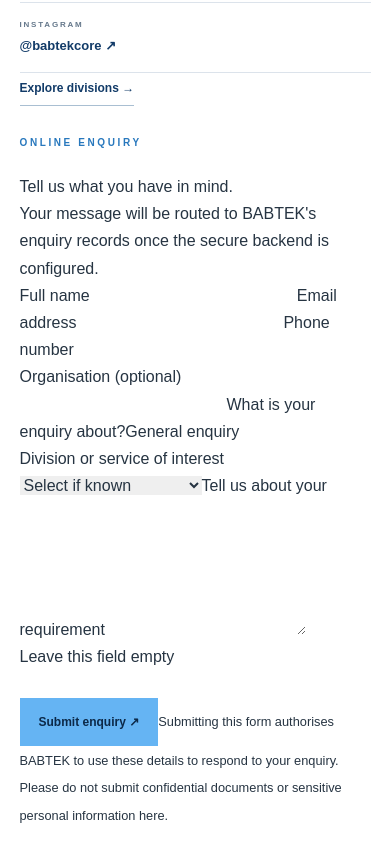
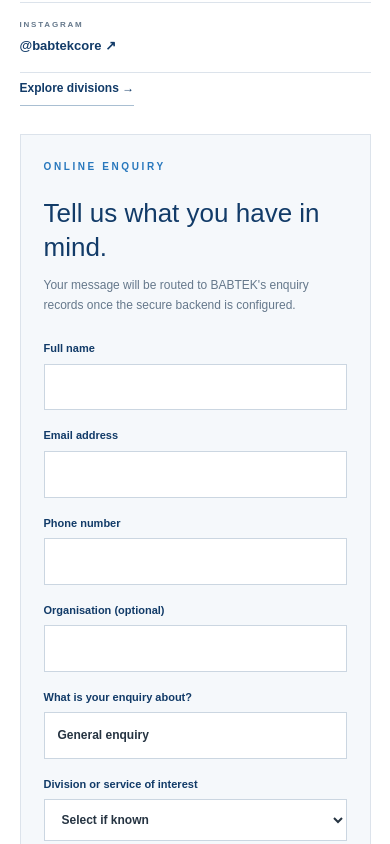
Before and after one commit to babtekcorenigerialimited-cpu/babtek-core-website, a Next.js app: page /contact in a window 390 px wide. Shown: the part 1160-2004 px from the top of the page. Built offline with nearby package versions, Linux system fonts and the light colour scheme.

Commit message:
Style responsive online enquiry form

```diff
--- a/app/globals.css
+++ b/app/globals.css
@@ -143,3 +143,21 @@ a{color:inherit;text-decoration:none}
 .contact-disclaimer{font-size:10px;line-height:1.7;color:var(--muted);max-width:300px;margin-top:8px}
 @media(max-width:900px){.directory-grid{grid-template-columns:repeat(2,1fr)}.detail-grid{gap:45px}.detail-cta{align-items:flex-start;flex-direction:column}}
 @media(max-width:650px){.page-hero{padding:70px 0}.page-hero h1{font-size:42px;letter-spacing:-1.8px}.page-hero-inner>p:last-child{font-size:13px}.directory-grid,.capability-grid,.values-grid,.portfolio-status-grid{grid-template-columns:1fr}.directory-card{min-height:190px;padding:23px}.detail-grid{grid-template-columns:1fr;gap:25px}.capability-section{margin-top:55px}.capability-item{padding:18px}.detail-cta{padding:27px;margin-top:55px}.detail-cta h2{font-size:24px}.values-grid{margin-top:50px}.value-list{margin-top:45px}.product-directory article{align-items:flex-start;flex-direction:column;gap:15px}.portfolio-intro .large-copy{font-size:17px}}
+
+
+.enquiry-panel{padding:34px;background:#f5f8fb;border:1px solid var(--line)}
+.enquiry-panel h2{font-size:26px;line-height:1.3;color:var(--blue);margin:0 0 10px}
+.enquiry-intro{font-size:12px;color:var(--muted);margin:0 0 24px}
+.enquiry-form{display:grid;grid-template-columns:1fr 1fr;gap:16px}
+.enquiry-form label{display:grid;gap:6px;font-size:11px;font-weight:700;color:var(--blue)}
+.enquiry-form input,.enquiry-form select,.enquiry-form textarea{width:100%;border:1px solid #cbd6e1;background:white;padding:12px 13px;font:inherit;font-size:12px;color:var(--ink);border-radius:0;outline-color:var(--mid)}
+.enquiry-form textarea{resize:vertical}
+.enquiry-message{grid-column:1/-1}
+.enquiry-form button{border:0;cursor:pointer;justify-self:start}
+.enquiry-form button:disabled{opacity:.65;cursor:wait}
+.enquiry-form>small{grid-column:1/-1;font-size:10px;line-height:1.7;color:var(--muted)}
+.form-success,.form-error{grid-column:1/-1;font-size:12px;margin:0;padding:12px;background:white}
+.form-success{border-left:3px solid #27845d;color:#216647}
+.form-error{border-left:3px solid #b84b4b;color:#913737}
+.form-trap{position:absolute;left:-10000px;width:1px;height:1px;overflow:hidden}
+@media(max-width:650px){.enquiry-panel{padding:23px}.enquiry-form{grid-template-columns:1fr}.enquiry-message,.enquiry-form>small,.form-success,.form-error{grid-column:auto}}
```
